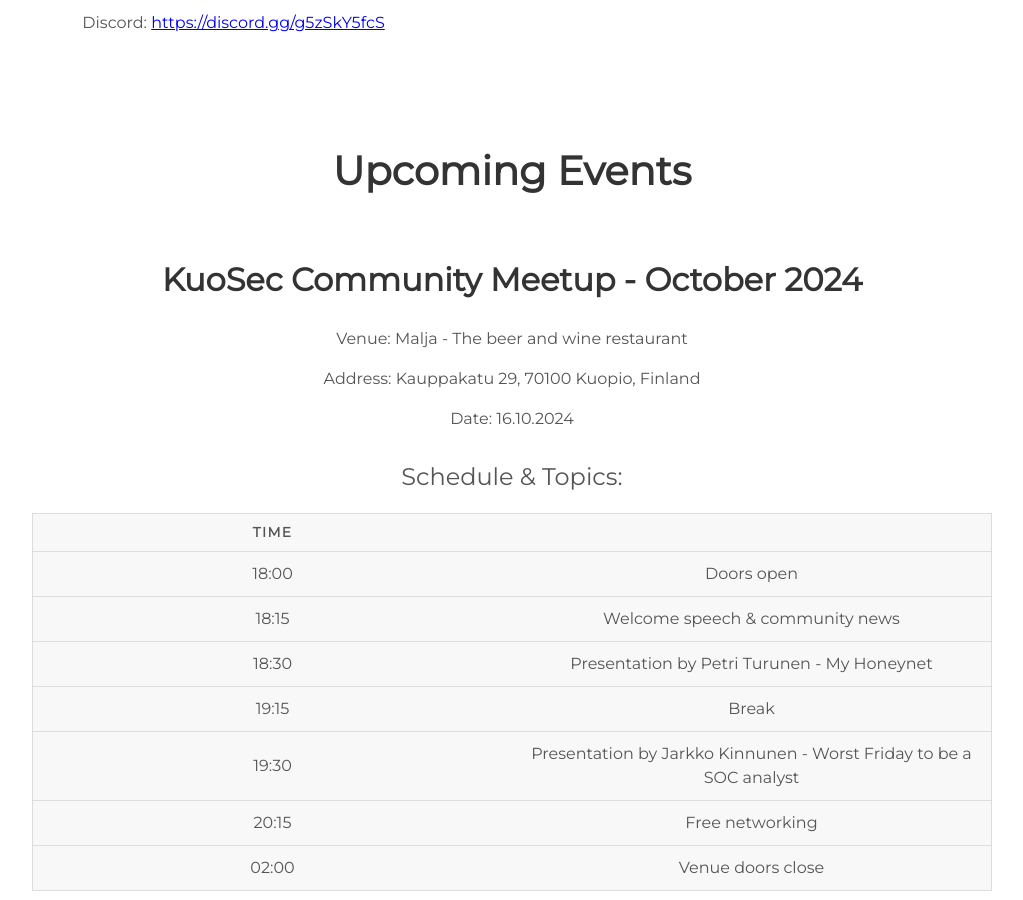
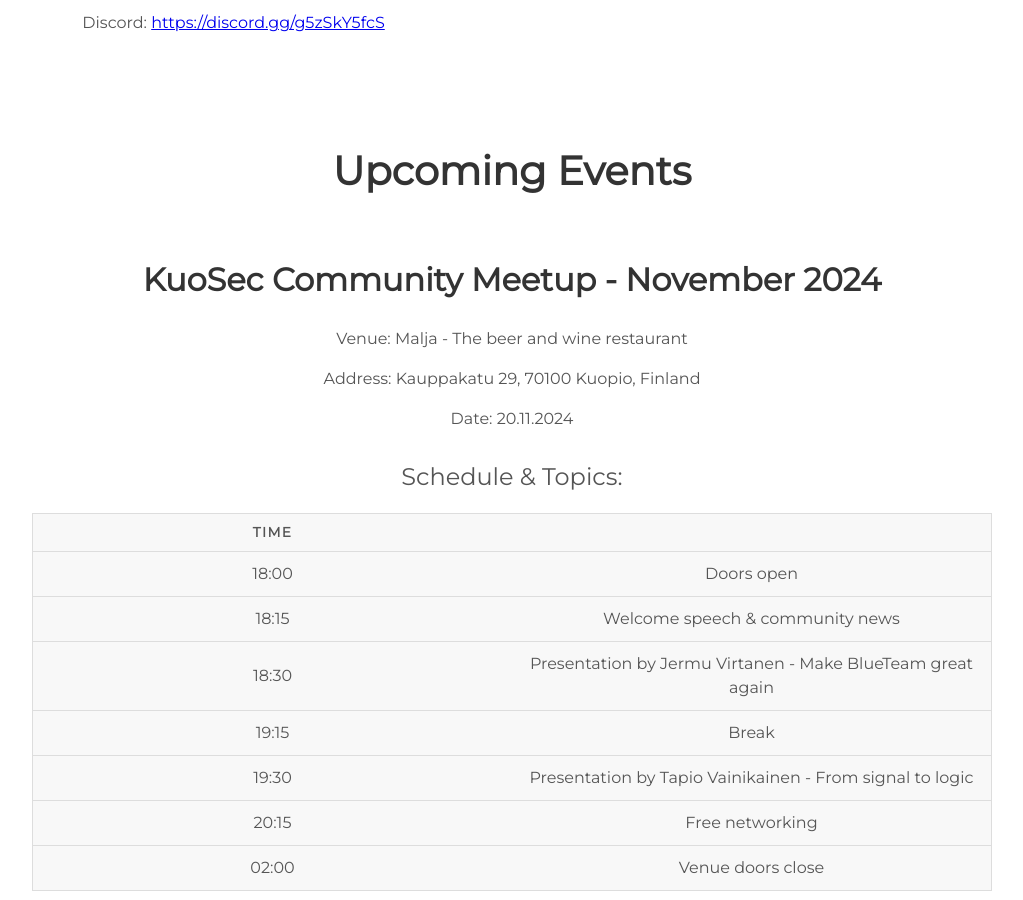
Before and after one commit to kuosec/kuosec.github.io, a Jekyll site: the page built from index.html, in a window 1280 px wide and 900 px high, scrolled down 1458 px. Shown: the whole window, without its empty margins (128-1151 px from the left). Built offline with Jekyll 4.4.1, drawn with Linux system fonts in a browser that asks for light colours.

Commit message:
Added november event

```diff
--- a/_includes/projects.html
+++ b/_includes/projects.html
@@ -2,6 +2,54 @@
 
   <h1>Upcoming Events </h1>
   <div class="event">
+    <h2>KuoSec Community Meetup - November 2024</h2>
+    <p>Venue: Malja - The beer and wine restaurant</p>
+    <p>Address: Kauppakatu 29, 70100 Kuopio, Finland</p>
+    <p>Date: 20.11.2024</p>
+
+    <table>
+      <caption>Schedule & Topics:</caption>
+      <thead>
+        <tr>
+          <th scope="col">Time</th>
+          <th scope="col"></th>
+        </tr>
+      </thead>
+      <tbody>
+        <tr>
+          <td>18:00</td>
+          <td>Doors open</td>
+        </tr>
+        <tr>
+          <td scope="row">18:15</td>
+          <td>Welcome speech & community news</td>
+        </tr>
+        <tr>
+          <td scope="row">18:30</td>
+          <td>Presentation by Jermu Virtanen - Make BlueTeam great again</td>
+        </tr>
+        <tr>
+          <td scope="row">19:15</td>
+          <td>Break</td>
+        </tr>
+        <tr>
+          <td scope="row">19:30</td>
+          <td>Presentation by Tapio Vainikainen - From signal to logic</td>
+        </tr>
+        <tr>
+          <td scope="row">20:15</td>
+          <td>Free networking</td>
+        </tr>
+        <tr>
+          <td scope="row">02:00</td>
+          <td>Venue doors close</td>
+        </tr>
+      </tbody>
+    </table>
+    <p>Note that the schedules are estimates.</p>
+
+  </div>
+  <!--<div class="event">
     <h2>KuoSec Community Meetup - October 2024</h2>
     <p>Venue: Malja - The beer and wine restaurant</p>
     <p>Address: Kauppakatu 29, 70100 Kuopio, Finland</p>
@@ -48,7 +96,7 @@
     </table>
     <p>Note that the schedules are estimates.</p>
 
-  </div>
+  </div>-->
   <!--<div class="event">
     <h2>KuoSec Community Meetup - September 2024</h2>
     <p>Venue: Malja - The beer and wine restaurant</p>
```
